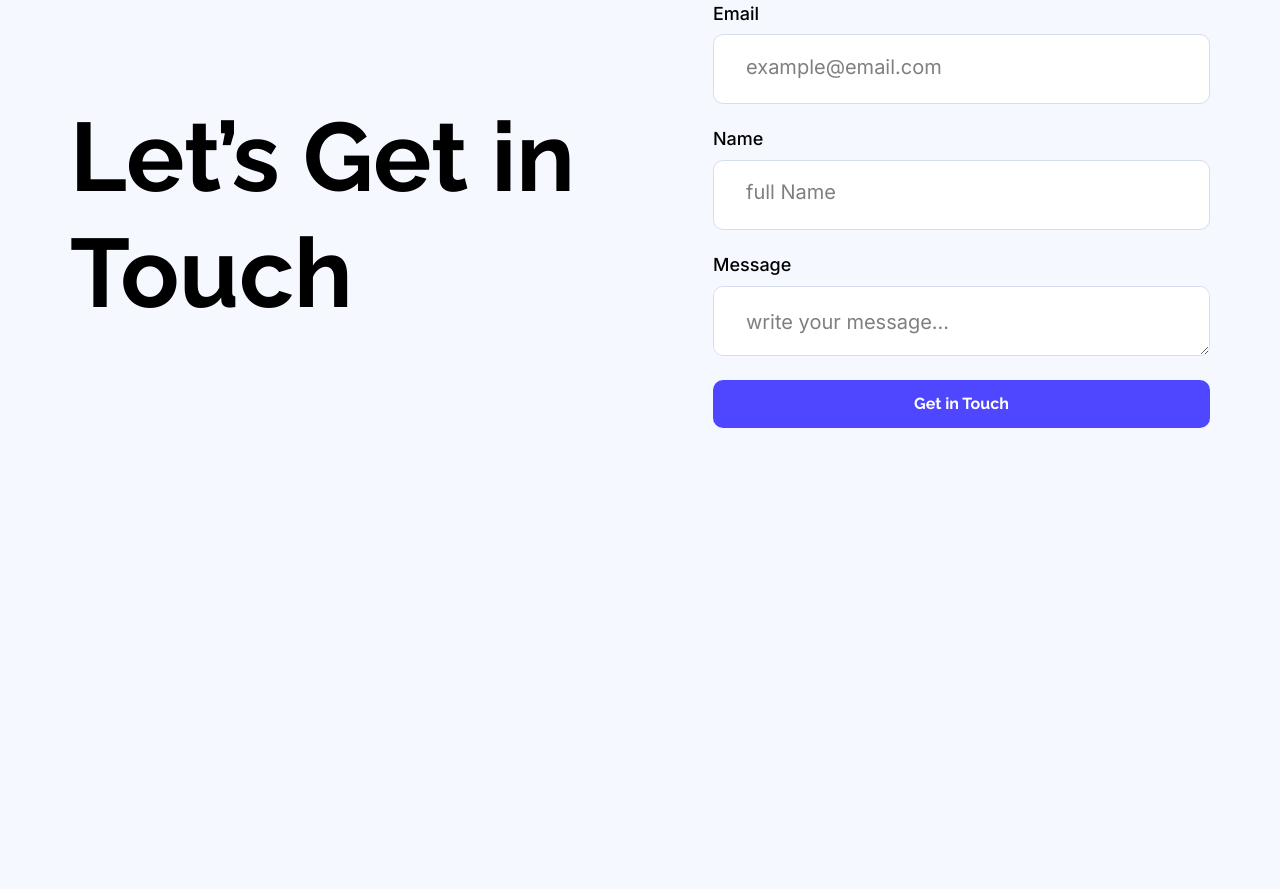
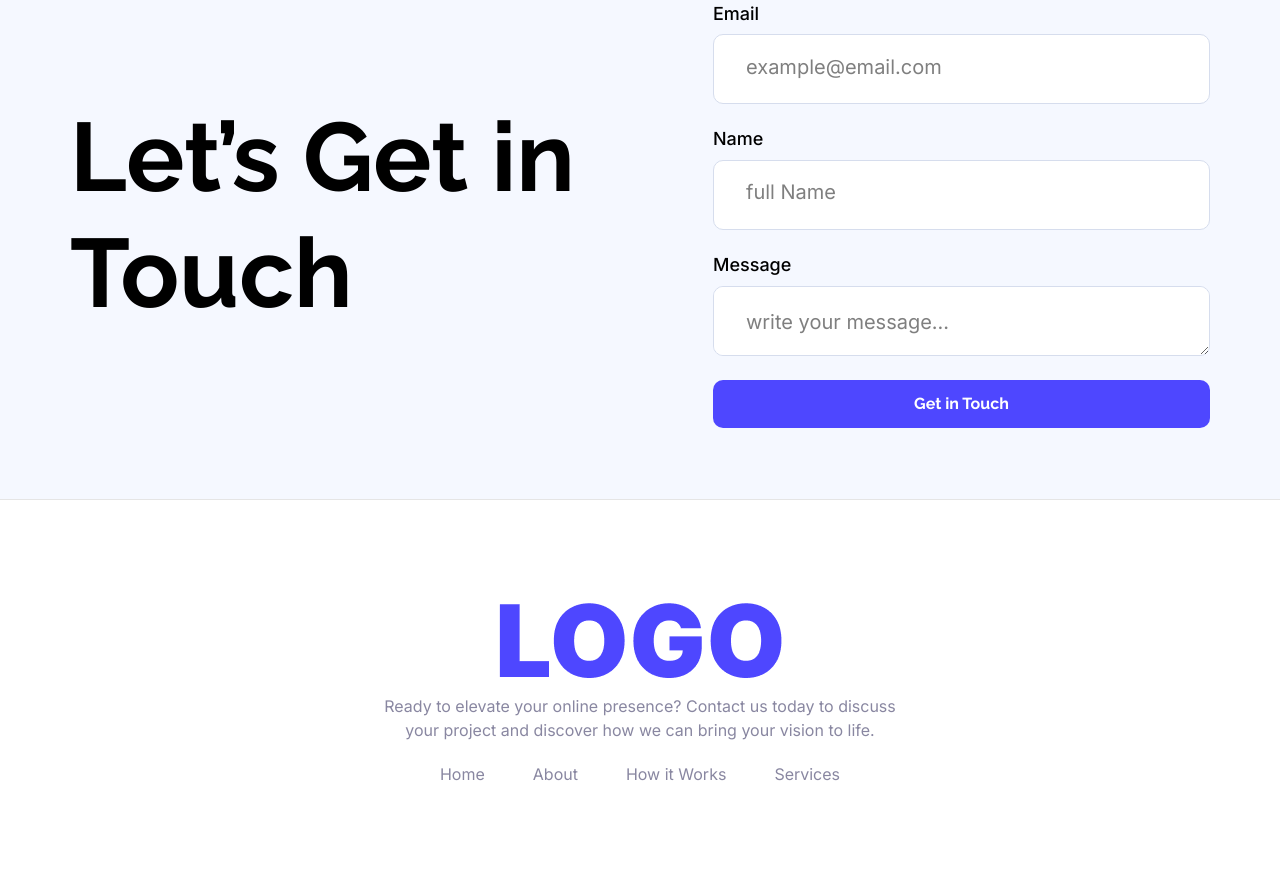
Before and after one commit to miltonahmed/launchpad-assignment, a plain HTML site: page index.html in a window 1280 px wide. Shown: the part 3024-3913 px from the top of the page. Before the commit the page ends 3523 px from the top, so only its background shows below. Drawn offline with Linux system fonts and the light colour scheme; files whose address does not match are found by name.

Commit message:
footer section hasbeen successfully completed

```diff
--- a/css/style.css
+++ b/css/style.css
@@ -379,11 +379,47 @@ button {
 }
 
 /* ================ Get in touch Section Style End    Now ===============  */
+/* ================ Footer Section Style Start Now ===============  */
+.footer {
+  padding: 103px 0;
+  border-top: 1px solid rgba(0, 0, 0, 0.1);
+  background: #fff;
+}
+.footer_wrapper {
+  max-width: 531px;
+  margin: 0 auto;
+  text-align: center;
+}
+.footer_wrapper p {
+  font-family: 'Inter', sans-serif;
+  color: #8987a1;
+  text-align: center;
+  font-family: Inter;
+  font-size: 16px;
+  font-style: normal;
+  font-weight: 400;
+  line-height: 150%;
+  margin-top: 15px;
+  margin-bottom: 20px;
+}
+.footer_nav {
+  display: flex;
+  justify-content: center;
+  column-gap: 48px;
+}
+.footer_nav li a {
+  font-family: 'Inter', sans-serif;
+  color: #8987a1;
+  font-family: Inter;
+  font-size: 16px;
+  font-style: normal;
+  font-weight: 400;
+  line-height: 150%; /* 24px */
+}
+/* ================ Footer Section Style End    Now ===============  */
 /* ================ Header Section Style Start Now ===============  */
 /* ================ Header Section Style End    Now ===============  */
 /* ================ Header Section Style Start Now ===============  */
 /* ================ Header Section Style End    Now ===============  */
 /* ================ Header Section Style Start Now ===============  */
 /* ================ Header Section Style End    Now ===============  */
-/* ================ Header Section Style Start Now ===============  */
-/* ================ Header Section Style End    Now ===============  */
--- a/index.html
+++ b/index.html
@@ -202,15 +202,27 @@
     <!-- ====== get in touch Section  Now =======  -->
 
   </main>
-
-  <!-- ====== focus Section End  Now =======  -->
-  <!-- ====== Header Section Start Now =======  -->
-  <!-- ====== Header Section  Now =======  -->
-
-
-
-  <!-- ====== Header Section End Now =======  -->
-  <!-- ====== Header Section End Now =======  -->
+  <!-- ====== Footer Section Start Now =======  -->
+  <footer class="footer">
+    <div class="container">
+      <div class="footer_wrapper">
+        <!-- footer Logo  -->
+        <div class="footer_logo">
+          <img src="./images/footer_logo.png" alt="">
+        </div>
+        <p>Ready to elevate your online presence? Contact us today to discuss your project and discover how we can bring
+          your vision to life.</p>
+        <!-- footer navbar  -->
+        <ul class="footer_nav">
+          <li><a href="#">Home</a></li>
+          <li><a href="#">About</a></li>
+          <li><a href="#">How it Works</a></li>
+          <li><a href="#">Services</a></li>
+        </ul>
+      </div>
+    </div>
+  </footer>
+  <!-- ====== Footer Section End Now =======  -->
 
 </body>
 
```
